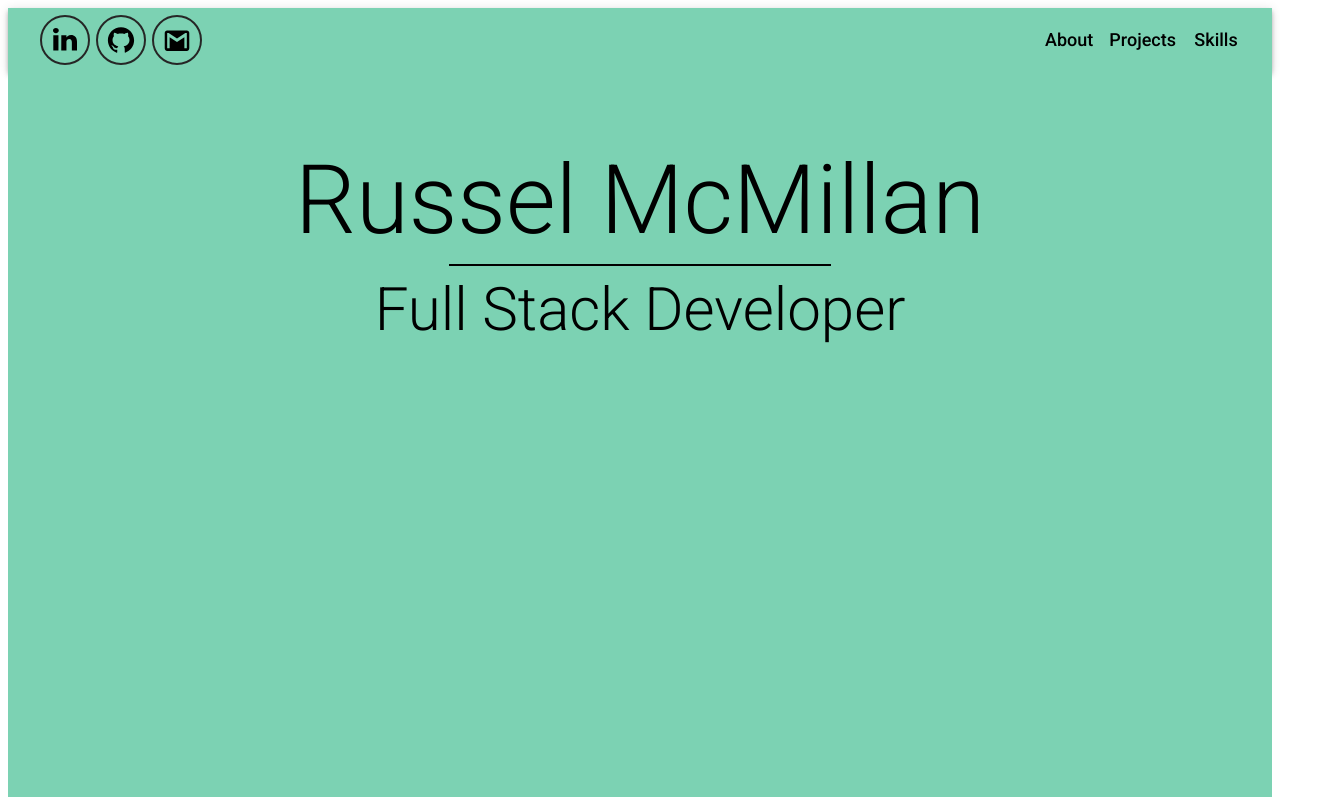
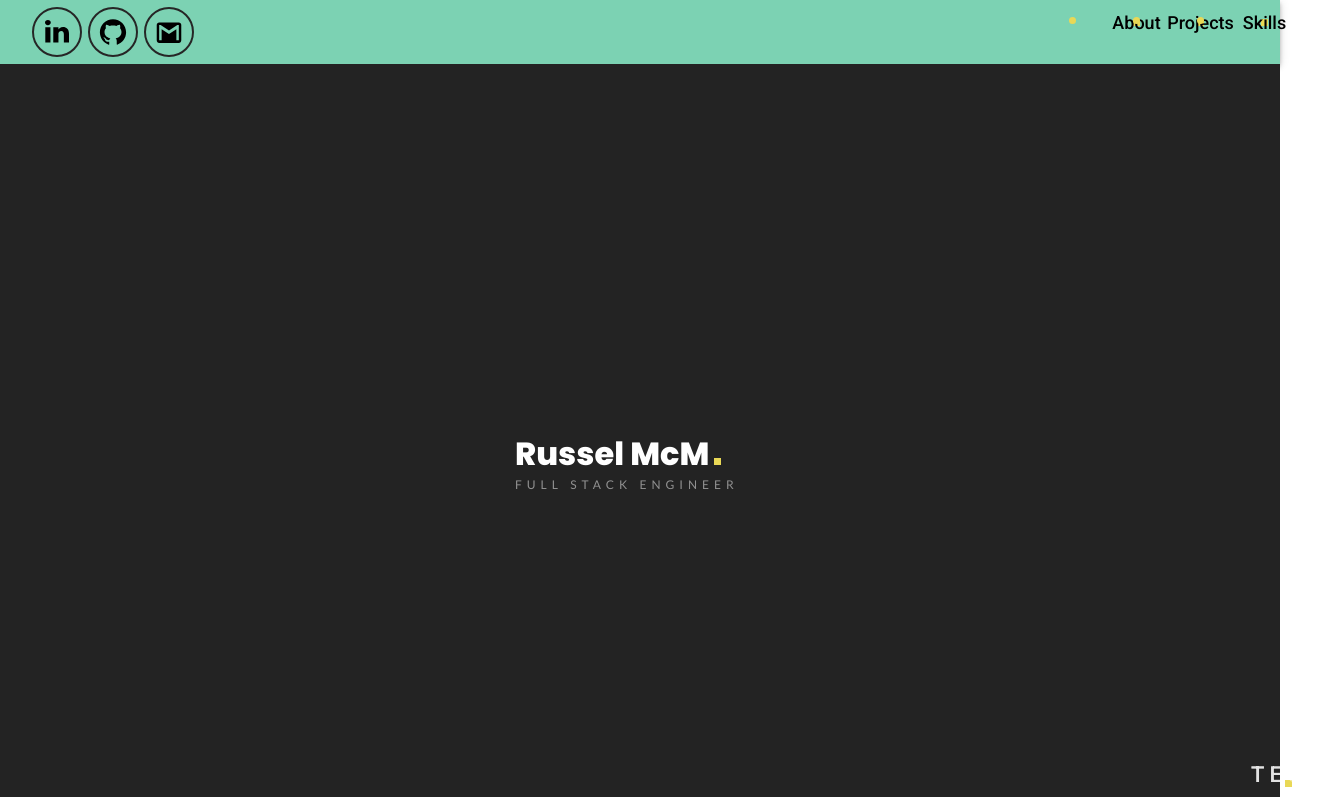
Before and after one commit to rfmcmillan/portfolio, a React app: page / in a window 1280 px wide. Shown: the top 797 px of the page, 1335 px wide, since content can reach past the window. Built offline with nearby package versions, Linux system fonts and the light colour scheme.

Commit message:
banner is working

```diff
--- a/client/components/Banner.js
+++ b/client/components/Banner.js
@@ -18,16 +18,31 @@
   });
   const classes = useStyles();
   return (
-    <div className={classes.root}>
-      <Grid className={classes.name}>
-        <Typography className="name" variant="h1">
-          Russel McMillan
-        </Typography>
-        <hr className="divider" color="black" />
-        <Typography className="name" variant="h2">
-          Full Stack Developer
-        </Typography>
-      </Grid>
+    // <div className={classes.root}>
+    //   <Grid className={classes.name}>
+    //     <Typography className="name" variant="h1">
+    //       Russel McMillan
+    //     </Typography>
+    //     <hr className="divider" color="black" />
+    //     <Typography className="name" variant="h2">
+    //       Full Stack Developer
+    //     </Typography>
+    //   </Grid>
+    // </div>
+    <div className="container">
+      <div className="box">
+        <div className="title">
+          <span className="block-1"></span>
+          <h1>
+            Russel McM<span></span>
+          </h1>
+        </div>
+
+        <div className="role">
+          <div className="block-2"></div>
+          <p>Full Stack Engineer</p>
+        </div>
+      </div>
     </div>
   );
 };
--- a/client/components/Footer.js
+++ b/client/components/Footer.js
@@ -54,7 +54,15 @@
               <Typography className={classes.credit}>
                 Design Inspired by
               </Typography>
-              <Link className={classes.name}>Ben Lammers</Link>
+              <Link className={classes.name} href="https://www.benlammers.dev/">
+                Ben Lammers
+              </Link>
+              <Link
+                className={classes.name}
+                href="https://codepen.io/KaioRocha/pen/YoEVvZ"
+              >
+                Kaio Almeida
+              </Link>
             </Box>
           </Box>
         </InView>
--- a/public/style.css
+++ b/public/style.css
@@ -1,4 +1,4 @@
-body {
+/* body {
   font-family: sans-serif;
 }
 
@@ -18,17 +18,267 @@
 form div {
   margin: 1em;
   display: inline-block;
+} */
+
+@import url('https://fonts.googleapis.com/css?family=Lato:300,400|Poppins:300,400,800&display=swap');
+
+* {
+  margin: 0;
+  padding: 0;
 }
 
-@keyframes name {
+/* body,
+html {
+  overflow: hidden;
+} */
+
+.container {
+  width: 100%;
+  height: 100vh;
+  background: #232323;
+  display: flex;
+  justify-content: center;
+  align-items: center;
+}
+
+.box {
+  width: 250px;
+  height: 250px;
+  position: relative;
+  display: flex;
+  justify-content: center;
+  flex-direction: column;
+}
+
+.title {
+  width: 100%;
+  position: relative;
+  display: flex;
+  align-items: center;
+  height: 50px;
+}
+
+.block-1 {
+  width: 0%;
+  height: inherit;
+  background: #ffb510;
+  position: absolute;
+  animation: mainBlock 2s cubic-bezier(0.74, 0.06, 0.4, 0.92) forwards;
+  display: flex;
+}
+
+h1 {
+  font-family: 'Poppins';
+  color: #fff;
+  font-size: 32px;
+  -webkit-animation: mainFadeIn 2s forwards;
+  -o-animation: mainFadeIn 2s forwards;
+  animation: mainFadeIn 2s forwards;
+  animation-delay: 1.6s;
+  opacity: 0;
+  display: flex;
+  align-items: baseline;
+  position: relative;
+}
+
+span {
+  width: 0px;
+  height: 0px;
+  -webkit-border-radius: 50%;
+  -moz-border-radius: 50%;
+  border-radius: 0%;
+  background: #ffb510;
+  -webkit-animation: load 0.6s cubic-bezier(0.74, 0.06, 0.4, 0.92) forwards;
+  animation: popIn 0.8s cubic-bezier(0.74, 0.06, 0.4, 0.92) forwards;
+  animation-delay: 2s;
+  margin-left: 5px;
+  margin-top: -10px;
+  position: absolute;
+  bottom: 13px;
+  right: -12px;
+}
+
+.role {
+  width: 100%;
+  position: relative;
+  display: flex;
+  align-items: center;
+  height: 30px;
+  margin-top: -10px;
+}
+
+.block-2 {
+  width: 0%;
+  height: inherit;
+  background: #e91e63;
+  position: absolute;
+  animation: secBlock 2s cubic-bezier(0.74, 0.06, 0.4, 0.92) forwards;
+  animation-delay: 2s;
+  display: flex;
+}
+
+p {
+  animation: secFadeIn 2s forwards;
+  animation-delay: 3.2s;
+  opacity: 0;
+  font-weight: 400;
+  font-family: 'Lato';
+  color: #ffffff;
+  font-size: 12px;
+  text-transform: uppercase;
+  letter-spacing: 5px;
+}
+
+@keyframes mainBlock {
+  0% {
+    width: 0%;
+    left: 0;
+  }
+  50% {
+    width: 100%;
+    left: 0;
+  }
+  100% {
+    width: 0;
+    left: 100%;
+  }
+}
+
+@keyframes secBlock {
+  0% {
+    width: 0%;
+    left: 0;
+  }
+  50% {
+    width: 100%;
+    left: 0;
+  }
+  100% {
+    width: 0;
+    left: 100%;
+  }
+}
+
+@keyframes mainFadeIn {
+  0% {
+    opacity: 0;
+  }
+  100% {
+    opacity: 1;
+  }
+}
+
+@keyframes popIn {
+  0% {
+    width: 0px;
+    height: 0px;
+    background: #e9d856;
+    border: 0px solid #ddd;
+    opacity: 0;
+  }
+  50% {
+    width: 10px;
+    height: 10px;
+    background: #e9d856;
+    opacity: 1;
+    bottom: 45px;
+  }
+  65% {
+    width: 7px;
+    height: 7px;
+    bottom: 0px;
+    width: 15px;
+  }
+  80% {
+    width: 10px;
+    height: 10px;
+    bottom: 20px;
+  }
+  100% {
+    width: 7px;
+    height: 7px;
+    background: #e9d856;
+    border: 0px solid #222;
+    bottom: 13px;
+  }
+}
+
+@keyframes secFadeIn {
+  0% {
+    opacity: 0;
+  }
+  100% {
+    opacity: 0.5;
+  }
+}
+
+footer {
+  width: 350px;
+  height: 80px;
+  background: #ffb510;
+  position: absolute;
+  right: 0;
+  bottom: -80px;
+  display: flex;
+  justify-content: center;
+  align-items: center;
+  animation: top 0.8s forwards;
+  animation-delay: 4s;
+}
+
+span {
+  display: flex;
+  align-items: center;
+  justify-content: center;
+  font-size: 12px;
+  color: #232323;
+  font-family: 'Poppins';
+}
+
+i {
+  margin-right: 25px;
+  font-size: 22px;
+  color: #232323;
+  animation: icon 2s forwards;
+  animation-delay: 4s;
+  opacity: 0;
+}
+
+@keyframes top {
+  0% {
+    opacity: 0;
+    bottom: -80px;
+  }
+  100% {
+    opacity: 1;
+    bottom: 0px;
+  }
+}
+
+@keyframes icon {
+  0% {
+    opacity: 0;
+    transform: scale(0);
+  }
+  50% {
+    opacity: 1;
+    transform: scale(1.3) rotate(-02deg);
+  }
+  100% {
+    opacity: 1;
+    bottom: 0px;
+  }
+}
+
+/* @keyframes name {
   from {
     opacity: 0;
   }
   to {
     opacity: 1;
   }
-}
-
+} */
+/*
 .name {
   opacity: 1;
   animation-name: name;
@@ -245,4 +495,4 @@
   bottom: 0;
   left: 0;
   margin-top: 0;
-}
+} */
```
